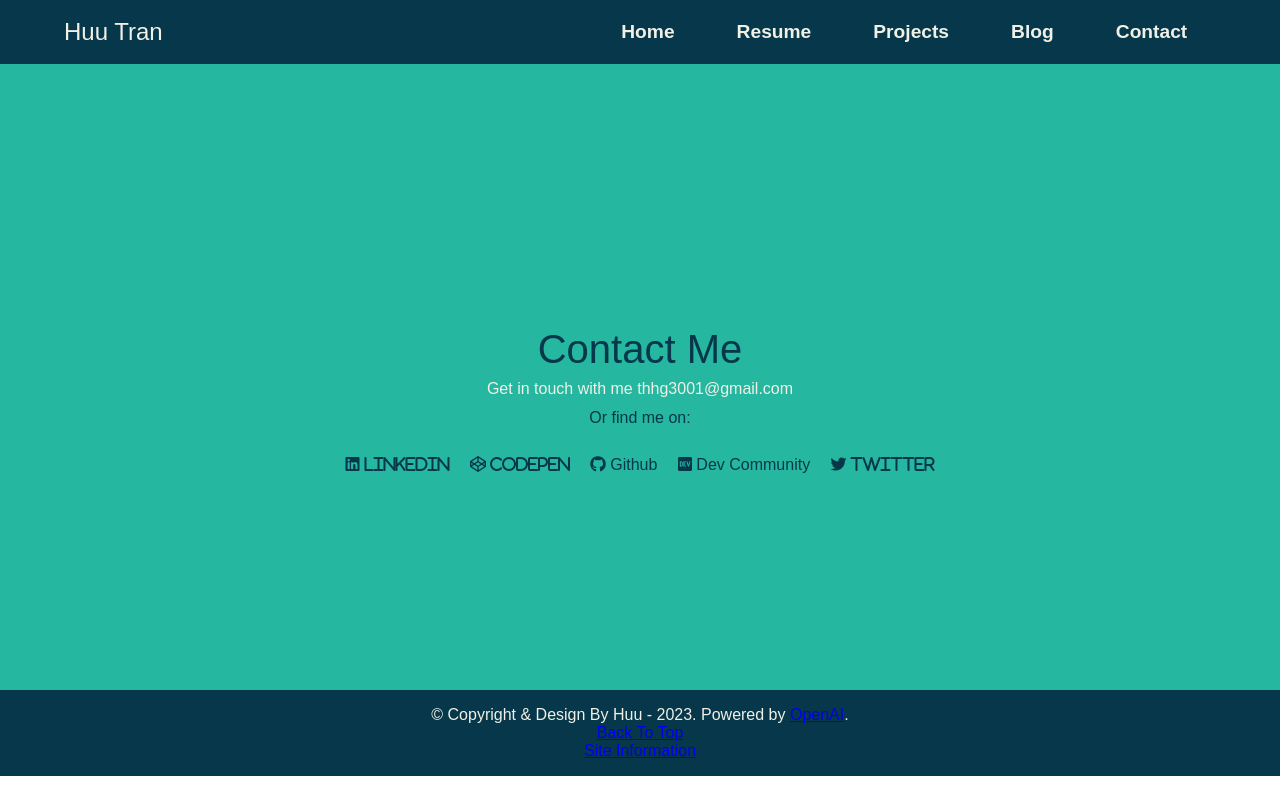
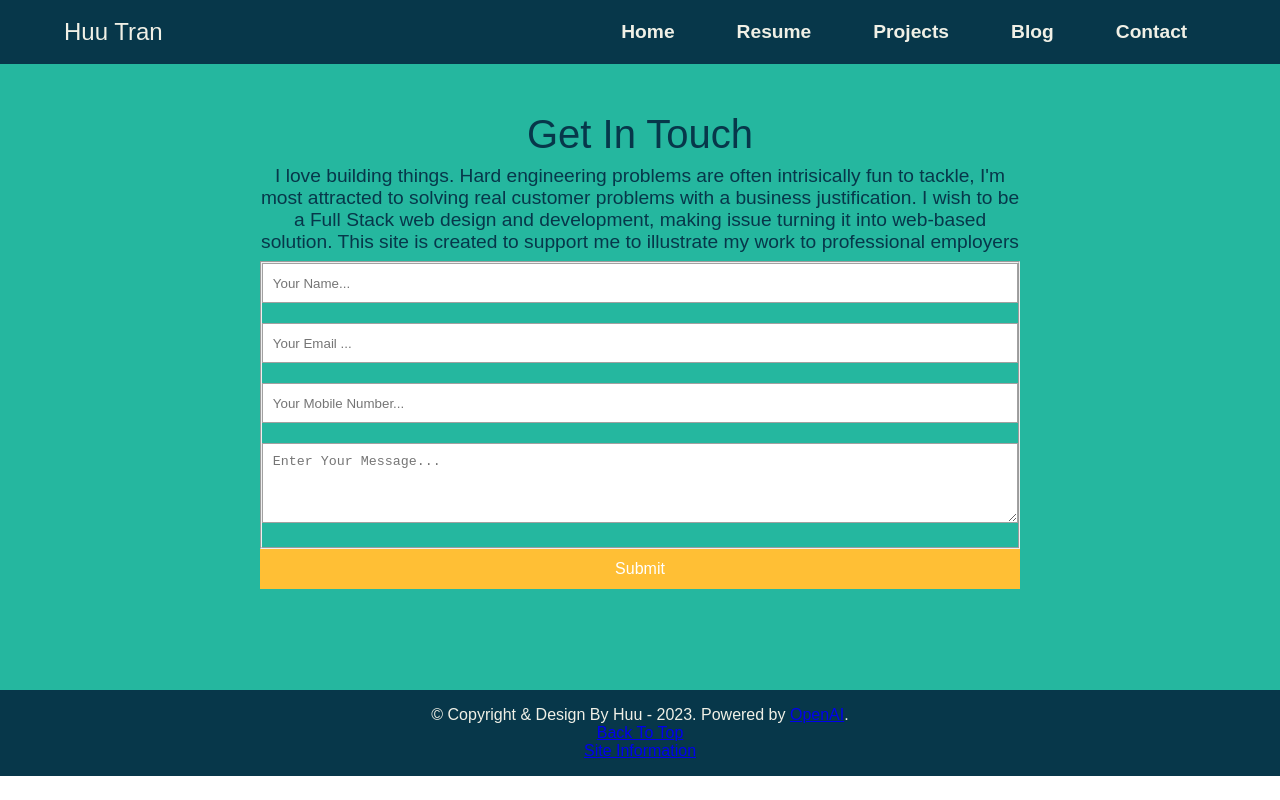
Before and after one commit to CIT85/huut_pub, a plain HTML site: page final/contact.html in a window 1280 px wide. Drawn offline with Linux system fonts and the light colour scheme.

Commit message:
form done

```diff
--- a/final/contact.html
+++ b/final/contact.html
@@ -28,22 +28,35 @@
         </div>
     </nav>
 
+    <!-------------CONTACT US SECTION----------------------->
     <section class="contact">
-        <div class="container">
-            <div class="contact-content">
-                <h2>Contact Me</h2>
-                <p class="mail">
-                    Get in touch with me thhg3001@gmail.com
-                </p>
-                <p class="links">Or find me on:</p>
-                <a href="https://www.linkedin.com/vn/thhg30" target="blank"><i class="fab fa-linkedin">
-                        Linkedin</i></a>
-                <a href="https://codepen.io/thhg30" target="blank"><i class="fab fa-codepen"> CodePen</i></a>
-                <a href="https://github.com/thhg30" target="blank"><i class="fab fa-github"></i> Github</a>
-                <a href="https://dev.to/" target="blank"><i class="fab fa-dev"></i> Dev Community</a>
-                <a href="https://twitter.com/" target="blank"><i class="fab fa-twitter"> Twitter</i></a>
-            </div>
-        </div>
+        <section class="container">
+            <section class="container-contact">
+                <section class="width-100">
+                    <h2>Get In Touch</h2>
+                    <p>I love building things. Hard engineering problems are often intrisically fun to tackle, I'm most
+                        attracted to solving real customer problems with a business justification. I wish to be a
+                        Full Stack web design and development, making issue turning it into
+                        web-based solution. This site is created to support me to illustrate my work to professional employers</p>
+                    <form>
+                        <fieldset>
+                            <label class="label-to-hide" for="name">Name</label>
+                            <input type="text" placeholder="Your Name..." required>
+
+                            <label class="label-to-hide" for="email">Email</label>
+                            <input type="text" placeholder="Your Email ..." required>
+
+                            <label class="label-to-hide" for="mobile">Mobile</label>
+                            <input type="text" placeholder="Your Mobile Number..." required>
+
+                            <label class="label-to-hide" for="message">Message</label>
+                            <textarea placeholder="Enter Your Message..."></textarea>
+                        </fieldset>
+                    <button type="submit">Submit</button>
+                    </form>
+                </section>
+            </section>
+        </section>
     </section>
 
     <!-- #FOOTER -->
--- a/final/css/style.css
+++ b/final/css/style.css
@@ -578,49 +578,145 @@ Combined the common styles for .proj-1 and .proj-2 into a shared .proj-details c
 
 /* --- CONTACT Page --- */
 
-.contact {
+/* .contact {
   background: #25b79f;
   height: 86.2vh;
+  padding-top: 8rem;
 }
 
-.contact-content {
-  position: absolute;
-  top: 50%;
-  left: 50%;
-  transform: translate(-50%, -50%);
-  text-align: center;
+.contact form {
+	width: 66%;
+	margin: 0px auto;
+}
+.contact input,
+textarea {
+	width: 100%;
+	float: left;
+	margin-bottom: 20px;
+	height: 40px;
+	padding: 10px;
+	border: 1px solid #a1a1a1;
+}
+.contact textarea {
+	height: 80px;
+}
+.contact button {
+	width: 100%;
+	float: left;
+	margin-bottom: 20px;
+	height: 40px;
+	padding: 10px;
+	background: #ffbf35;
+	color: #fff;
+	border: none;
+	font-size: 16px;
 }
 
-.contact-content h2 {
+.contact h2 {
   font-size: 2.5rem;
   font-weight: 400;
   color: #07374a;
   padding-bottom: 0.5rem;
+  text-align: center;
 }
 
-.contact-content .mail {
-  color: #f0f0e6;
-  padding-bottom: 0.2rem;
-  font-size: 1rem;
+.contact h4 {
+	font-size: 22px;
+	text-align: center;
+	margin-top: 10px;
+}
+.contact p {
+	text-align: center;
+	font-size: 16px;
+	margin-top: 5px;
 }
 
-.contact-content .links {
-  color: #07374a;
-  padding: 0.5rem;
-  padding-bottom: 1.8rem;
-  font-size: 1rem;
+.width-33 {
+	width: 33%;
+	float: left;
 }
 
-.contact-content a {
-  text-decoration: none;
-  color: #07374a;
-  padding: 0.5rem;
-  transition: 0.3s ease-in-out;
+.width-100 {
+	width: 100%;
+	float: left;
 }
 
-.contact-content a:hover {
-  color: #f0f0e6;
+.label-to-hide {
+  display: none;
+} */
+
+
+.contact {
+  background: #25b79f;
+  height: 86.2vh;
+  padding-top: 2rem;
+  display: flex;
+  justify-content: center;
+  align-items: center;
 }
+
+.container-contact {
+  display: flex;
+  width: 66%;
+  margin: 0 auto;
+}
+
+.contact form {
+  width: 100%;
+}
+
+.contact input,
+.contact textarea {
+  width: 100%;
+  margin-bottom: 20px;
+  height: 40px;
+  padding: 10px;
+  border: 1px solid #a1a1a1;
+}
+
+.contact textarea {
+  height: 80px;
+}
+
+.contact button {
+  width: 100%;
+  margin-bottom: 20px;
+  height: 40px;
+  padding: 10px;
+  background: #ffbf35;
+  color: #fff;
+  border: none;
+  font-size: 16px;
+}
+
+.contact h2 {
+  font-size: 2.5rem;
+  font-weight: 400;
+  color: #07374a;
+  padding-bottom: 0.5rem;
+  text-align: center;
+}
+
+.contact p {
+  font-size: 1.2rem;
+  font-weight: 400;
+  color: #07374a;
+  padding-bottom: 0.5rem;
+  text-align: center;
+}
+
+.width-100 {
+  width: 100%;
+  display: flex;
+  flex-direction: column;
+  align-items: center;
+  text-align: center;
+}
+
+.label-to-hide {
+  display: none;
+}
+
 
 /* --- SITE MAP page --- */
 /* Main color palette section */
```
